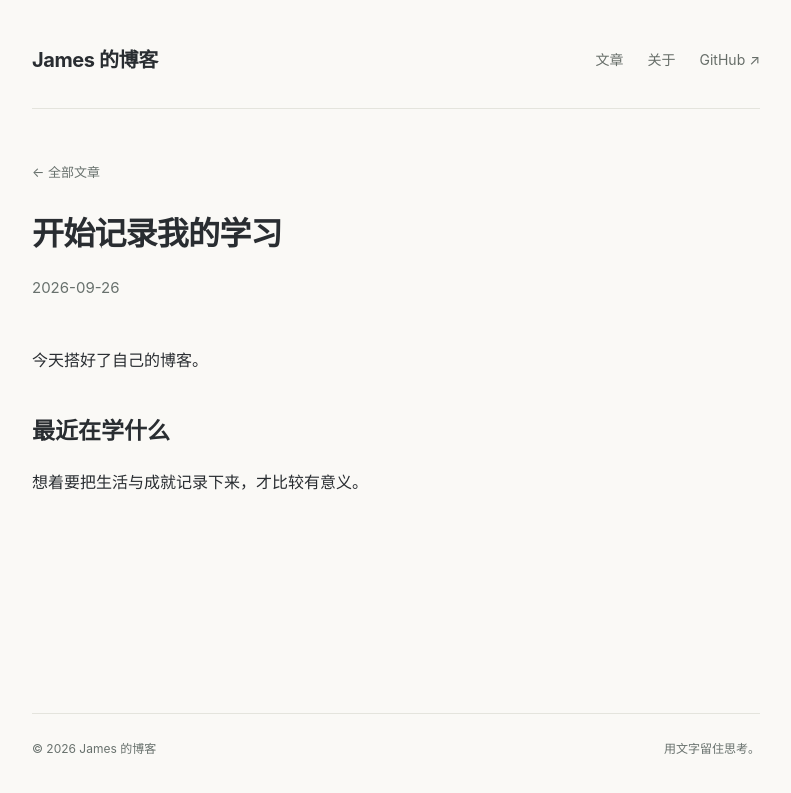
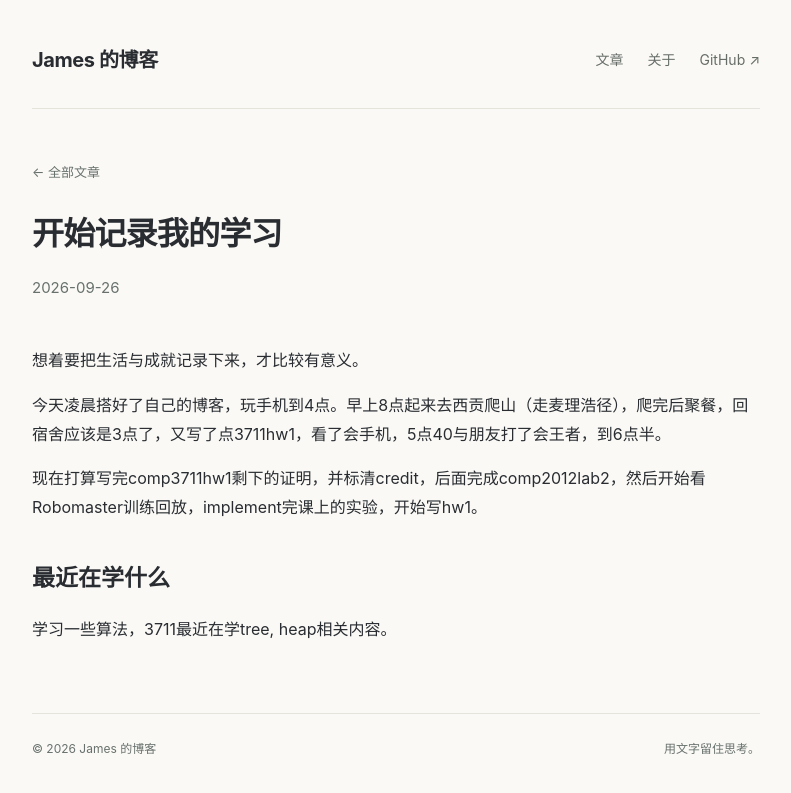
Before and after one commit to Jameslioo/jameslioo.github.io, a Jekyll site: the page built from _posts/2026-09-26-first-note.md, in a window 1280 px wide. Shown: the top 793 px of the page, without its empty margins (244-1035 px from the left). Built offline with Jekyll 4.4.1, drawn with Linux system fonts in a browser that asks for light colours.

Commit message:
Update first-note.md with daily activities and learning
Added personal reflections and updates on learning activities.

```diff
--- a/_posts/2026-09-26-first-note.md
+++ b/_posts/2026-09-26-first-note.md
@@ -2,9 +2,11 @@
 layout: post
 title: "开始记录我的学习"
 ---
+想着要把生活与成就记录下来，才比较有意义。
 
-今天搭好了自己的博客。
+今天凌晨搭好了自己的博客，玩手机到4点。早上8点起来去西贡爬山（走麦理浩径），爬完后聚餐，回宿舍应该是3点了，又写了点3711hw1，看了会手机，5点40与朋友打了会王者，到6点半。
+
+现在打算写完comp3711hw1剩下的证明，并标清credit，后面完成comp2012lab2，然后开始看Robomaster训练回放，implement完课上的实验，开始写hw1。
 
 ## 最近在学什么
-
-想着要把生活与成就记录下来，才比较有意义。
+学习一些算法，3711最近在学tree, heap相关内容。
```
